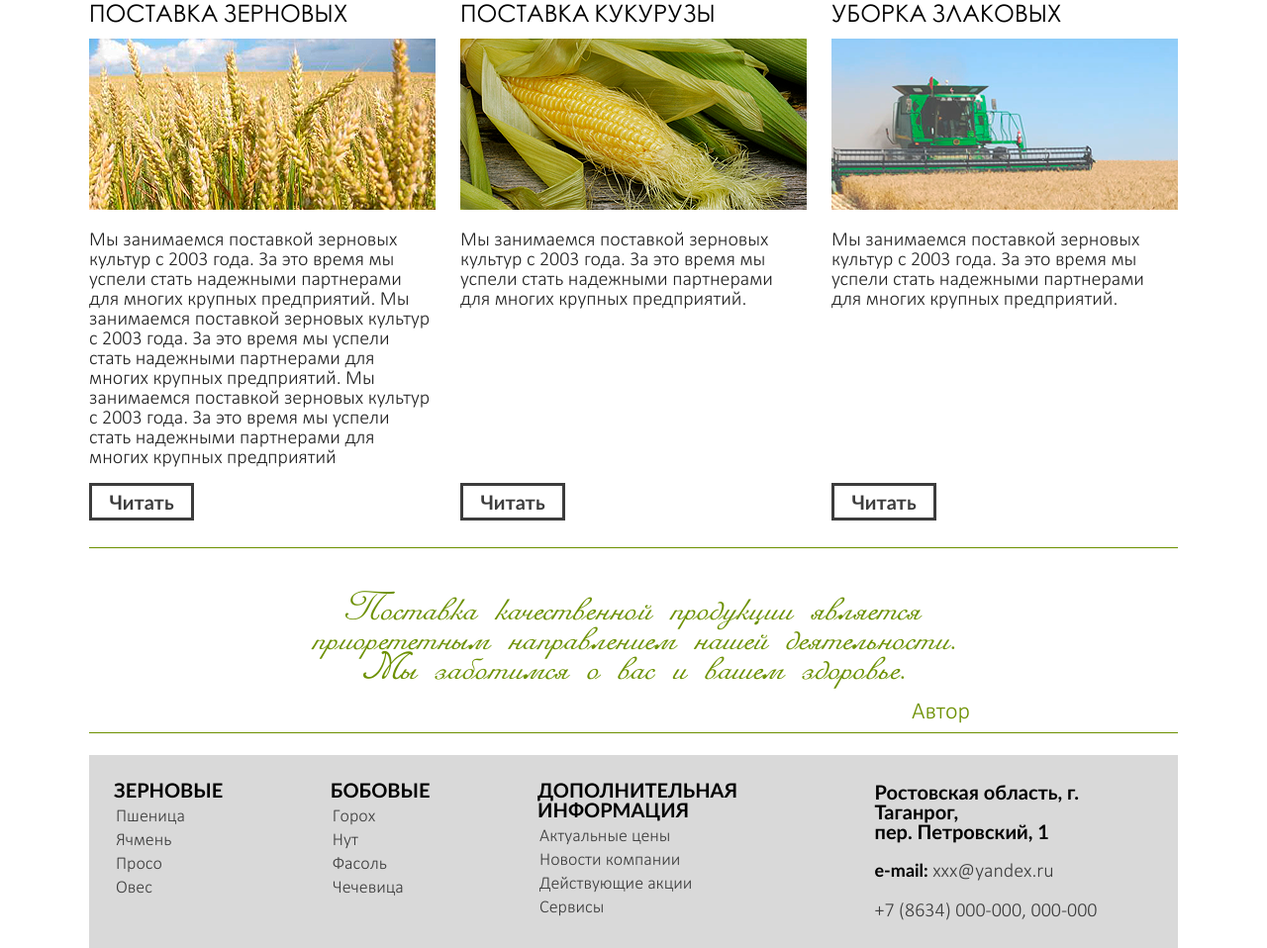
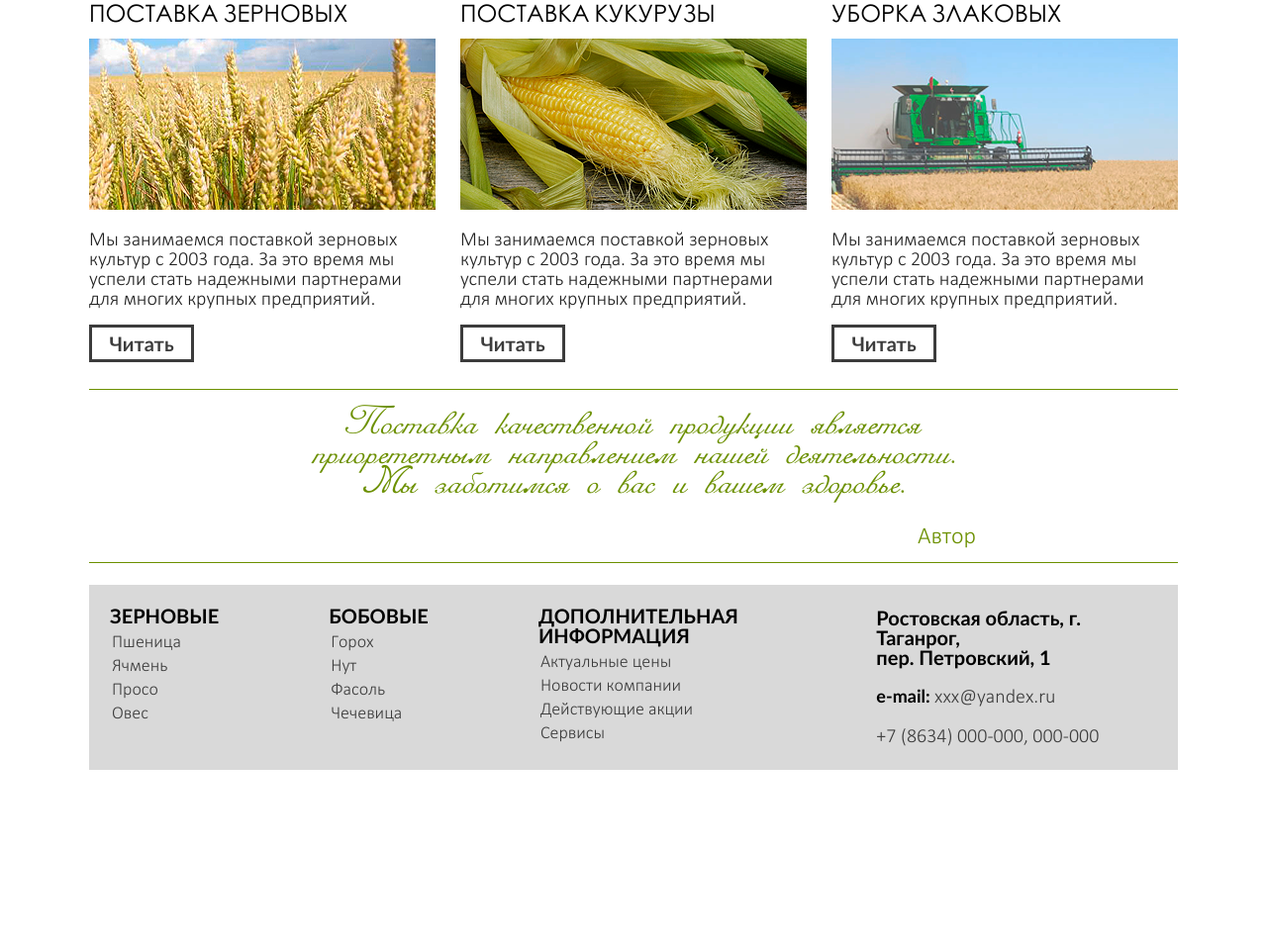
Before and after one commit to kaplunov89/task5_git, a plain HTML site: page index.html in a window 1280 px wide. Shown: the part 942-1900 px from the top of the page at 99% size. After the commit the page ends 1720 px from the top, so only its background shows below. Drawn offline with nearby package versions, Linux system fonts and the light colour scheme; files whose address does not match are found by name.

Commit message:
Релизная версия

```diff
--- a/css/styles.css
+++ b/css/styles.css
@@ -1,5 +1,4 @@
 @charset "UTF-8";
-
 /* Êîìïîíåíò wis-reset 1.18.1.21  */
 /* Ïîääåðæêà áðàóçåðîâ: IE9+ è îñòàëüíûå áðàóçåðû. Äëÿ IE8 è íèæå ìîæíî ñîçäàòü îòäåëüíûé css, ò.ê. box-sizing: border-box; â íåì ïîääåðæèâàåòñÿ */
 /* Àâòîð: ÂåáÈíôîðìÑåðâèñ (Âèñåðâ) - https://wiserv.ru/ */
@@ -251,7 +250,6 @@ nav {
   font-size: 20px;
   font-family: Candara;
   overflow: hidden;
-  /* max-width: 100%; */
   float: left;
   display: flex;
   justify-content: space-between;
@@ -325,10 +323,8 @@ form {
   width: 294px;
   float: right;
   margin-right: 15px;
-  /*! z-index: 3; */
   margin-top: 10px;
   display: flex;
-  /*! margin: 0 3px; */
 }
 
 form button {
@@ -336,22 +332,18 @@ form button {
   font-family: Candara;
   outline: none;
   padding: 5px 5px 5px 5px;
-  /*! text-align: center; */
 }
 
 input {
   border: none;
   padding: 7px 7px;
-  /*! position: relative; */
   outline: none;
   margin-right: 4px;
 }
 
 input[type='text'] {
   width: 228px;
-
   font-size: 14px;
-  /*! vertical-align: middle; */
 }
 
 button {
@@ -364,7 +356,6 @@ button {
 h2 {
   text-align: center;
   font-size: 26px;
-  /*! margin-top: 15px; */
   margin-bottom: 15px;
   font-family: Century Gothic;
 }
@@ -535,7 +526,6 @@ div.title_hide {
   flex-direction: column;
   width: 350px;
   font-size: 20px;
-  /* position: relative; */
 }
 
 .text {
@@ -576,13 +566,11 @@ div.title_hide {
   border: 3px solid #789915;
 }
 .columns__btn {
-  /* position: absolute;
-  bottom: 0; */
   display: flex;
   justify-content: space-between;
 }
 .autor {
-  padding: 48px;
+  padding: 20px 42px 64px 42px;
   border-top: 1px solid #6c9000;
   border-bottom: 1px solid #6c9000;
   margin-bottom: 22px;
@@ -590,8 +578,6 @@ div.title_hide {
   font-size: 30px;
   text-align: center;
   font-family: Romana-Script;
-  /*! font-weight: normal; */
-  /*! font-style: normal; */
 }
 .autor p {
   font-family: Romana-Script;
@@ -601,7 +587,7 @@ div.title_hide {
   font-family: Calibri;
   font-size: 24px;
   margin-right: 162px;
-  margin-top: 16px;
+  margin-top: 27px;
 }
 
 .footer__links {
@@ -610,7 +596,7 @@ div.title_hide {
   flex-direction: row;
   flex-wrap: wrap;
 
-  padding: 25px;
+  padding: 21px;
   justify-content: space-between;
 }
 
@@ -630,12 +616,7 @@ div.title_hide {
   font-size: 18px;
 }
 
-.footer__links ul:last-child li {
-  /* margin-bottom: 10px; */
-}
-
 .footer__links ul:last-child li a {
-  /* font-size: 20px; */
   color: #3c3c3c;
 }
 
@@ -687,7 +668,7 @@ div.title_hide {
 .heading {
   display: flex;
   justify-content: space-between;
-  font-weight: bold;
+  font-weight: 800;
 }
 .owl-theme .owl-nav .owl-prev span,
 .owl-theme .owl-nav .owl-next span {
--- a/index.html
+++ b/index.html
@@ -159,10 +159,6 @@
           <div class="text">
             Мы занимаемся поставкой зерновых культур с 2003 года. За это время
             мы успели стать надежными партнерами для многих крупных предприятий.
-            Мы занимаемся поставкой зерновых культур с 2003 года. За это время
-            мы успели стать надежными партнерами для многих крупных предприятий.
-            Мы занимаемся поставкой зерновых культур с 2003 года. За это время
-            мы успели стать надежными партнерами для многих крупных предприятий
           </div>
           <div class="columns__btn"><button type="button">Читать</button></div>
         </div>
```
Also changed, not shown: README.md (added).
